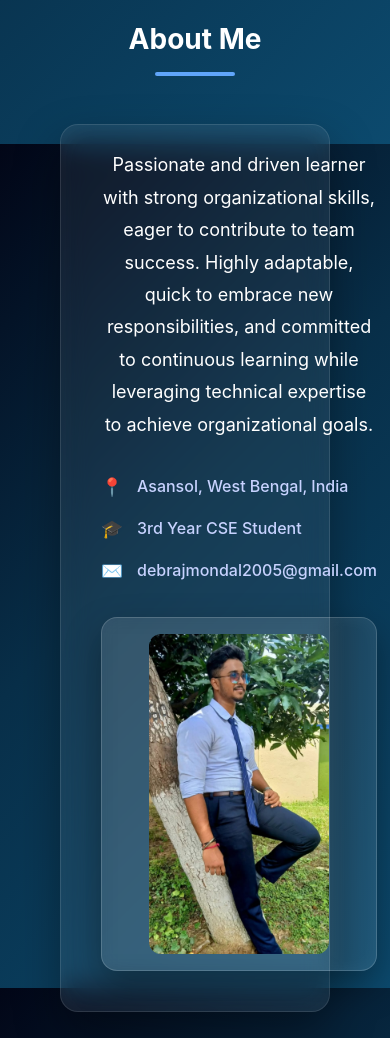
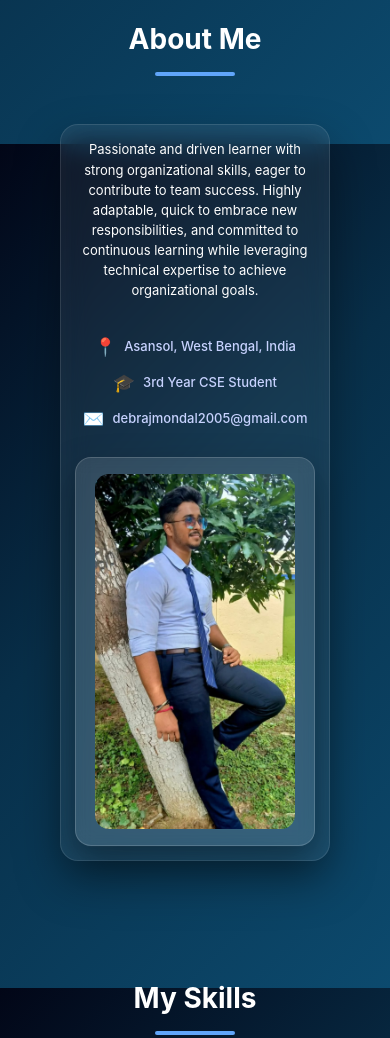
Before and after one commit to Debraj-ami/My-Own-Portfolio, a website built with Vite: page index.html in a window 390 px wide. Shown: the part 700-1738 px from the top of the page. Built offline with nearby package versions, Linux system fonts and the light colour scheme.

Commit message:
Update style.css

```diff
--- a/style.css
+++ b/style.css
@@ -485,6 +485,84 @@ body {
   align-items: stretch;
 }
 
+/* for screen less than 480px */
+@media (max-width: 480px) {
+
+  /* Stack content vertically */
+  .about-inner {
+    flex-direction: column;
+    gap: 24px;
+  }
+
+  /* Reduce padding for small screens */
+  .about-card {
+    padding: 18px;
+  }
+
+  /* Center text */
+  .about-text {
+    text-align: center;
+  }
+
+  .about-text p {
+    font-size: 14px;
+    line-height: 1.6;
+  }
+
+  /* Center info items */
+  .about-info {
+    align-items: center;
+  }
+
+  .about-info-item {
+    justify-content: center;
+    text-align: center;
+  }
+
+  /* Image scaling */
+  .about-image-box {
+    width: 100%;
+    display: flex;
+    justify-content: center;
+  }
+
+  .about-image-box img {
+    width: 100%;
+    max-width: 240px;
+    border-radius: 16px;
+  }
+}
+
+/* For screen less than 400px */
+@media (max-width: 400px) {
+
+  .about-card {
+    padding: 14px;
+    border-radius: 18px;
+  }
+
+  .about-text p {
+    font-size: 13px;
+    line-height: 1.55;
+  }
+
+  .about-info {
+    gap: 8px;
+  }
+
+  .about-info-item {
+    font-size: 13px;
+    gap: 8px;
+  }
+
+  .about-image-box img {
+    max-width: 200px;
+    border-radius: 14px;
+  }
+}
+
+
+
 /* Glass / fade skill cards */
 .skill-category {
   display: flex;
@@ -712,24 +790,7 @@ body {
   background: rgba(255, 255, 255, 0.15);
 }
 
-/* .project-link {
-  display: inline-flex;
-  align-items: center;
-  gap: 8px;
-  color: #38bdf8;
-  text-decoration: none;
-  font-weight: 600;
-  transition: color 0.3s ease;
-}
 
-.project-link:hover {
-  color: #7dd3fc;
-}
-
-.project-link svg {
-  width: 20px;
-  height: 20px;
-} */
 
 
 .education-content,
```
